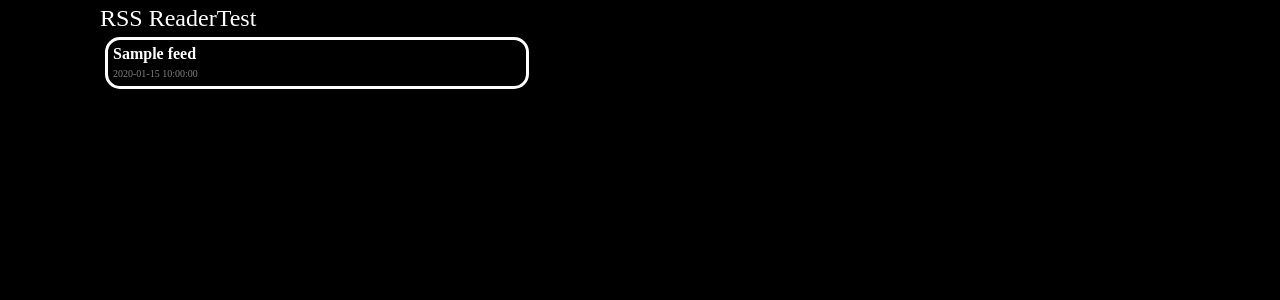
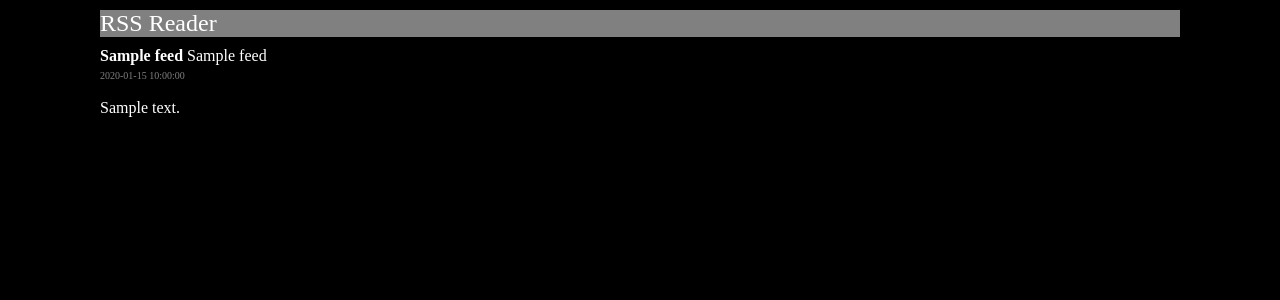
Before and after one commit to yumpyy/rss-reader, a Flask app: template templates/index.html in a window 1280 px wide. Shown: the top 300 px of the page. Run offline with Flask 3, Linux system fonts and the light colour scheme; the template is opened without the code that fills it: most values are stand-ins (such as "Sample title", 1, 10 or a date in 2020).

Commit message:
Added Support for feeds providing no actual content

```diff
--- a/static/styles/main-menu.css
+++ b/static/styles/main-menu.css
@@ -5,6 +5,9 @@ html {
 
 header {
   font-size: 24px;
+  margin: 10px 0px;
+  width: 100%;
+  background-color: gray;
 }
 
 body {
@@ -18,14 +21,13 @@ a {
 
 .feeds-container {
   display: grid;
-  grid-template-columns: auto auto auto;
+  grid-template-columns: repeat(3, 1fr);
+  grid-gap: 10px;
 }
 
 .feed-card {
-  border: 3px solid white;
-  border-radius: 15px;
-  margin: 5px;
-  padding: 5px;
+  grid-column: 1 / 4;
+  grid-row: auto;
 }
 
 .published-date {
@@ -37,4 +39,7 @@ a {
   body {
       margin: 5px 15px;
     }
+  .feeds-container {
+    grid-template-columns: 1fr;
+  }
 }
--- a/templates/index.html
+++ b/templates/index.html
@@ -7,15 +7,17 @@
     <link href="{{ url_for('static',filename='styles/main-menu.css') }}" rel="stylesheet">
   </head>
   <header>
-    <span float="left">RSS Reader</span><span float="right">Test</span>
+    <span float="left">RSS Reader</span>
   </header>
   <body>
     <div class="feeds-container">
     {% for feed in articles %}
       <div class="feed-card">
         <a href="/articles"><b>{{feed.title}}</b><a>
+        <a href="{{ feed.linkOriginal }}"> {{ feed.name }} </a>
         <br>
         <span class="published-date">{{ feed.published }}</span>
+        <p>{{ feed.summary }}</p>
       </div>
     {%endfor%}
     </div>
```
Also changed, not shown: db.py (+5 -5 lines), main.py (+46 -14 lines), 1 other file.
